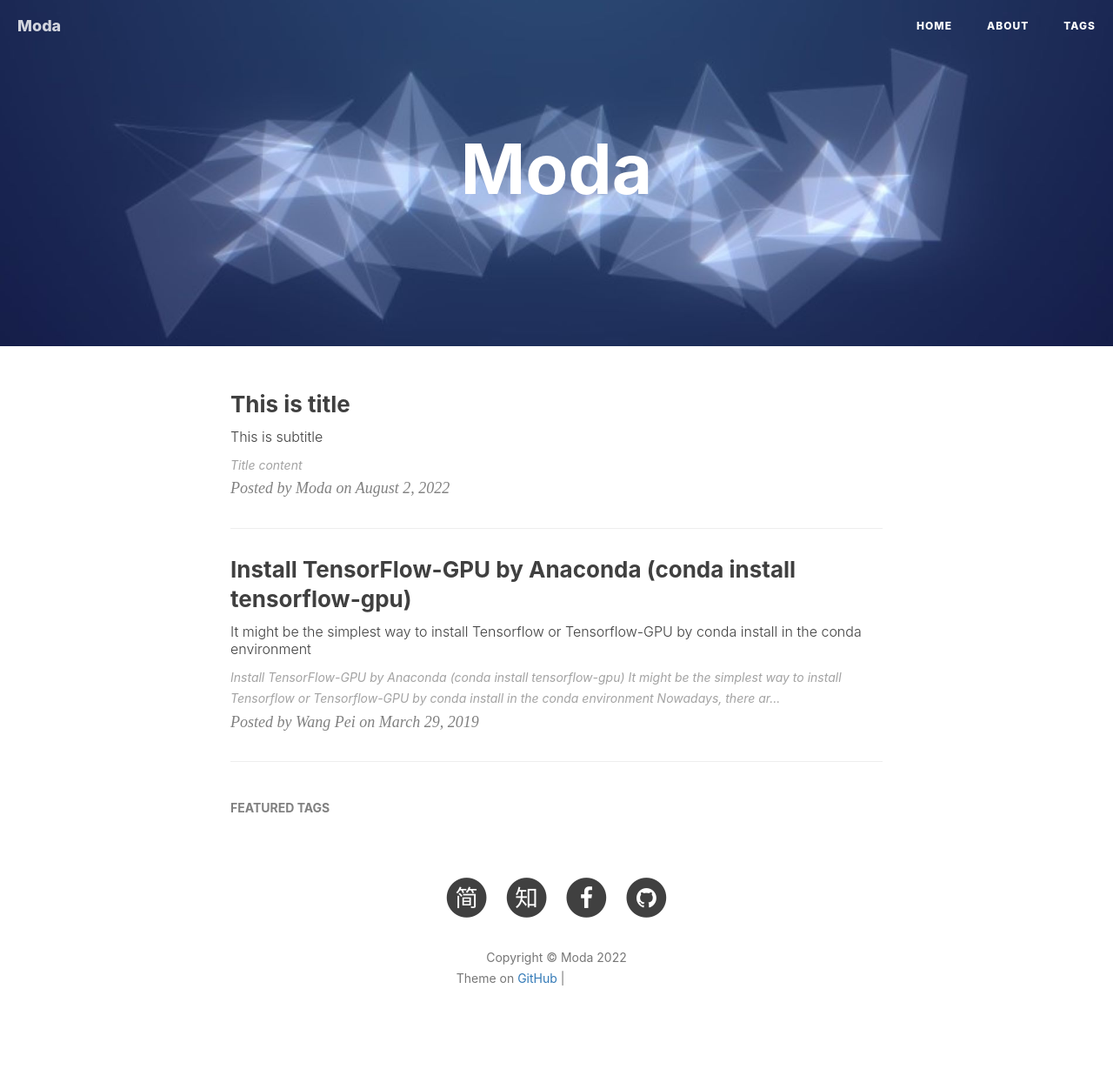
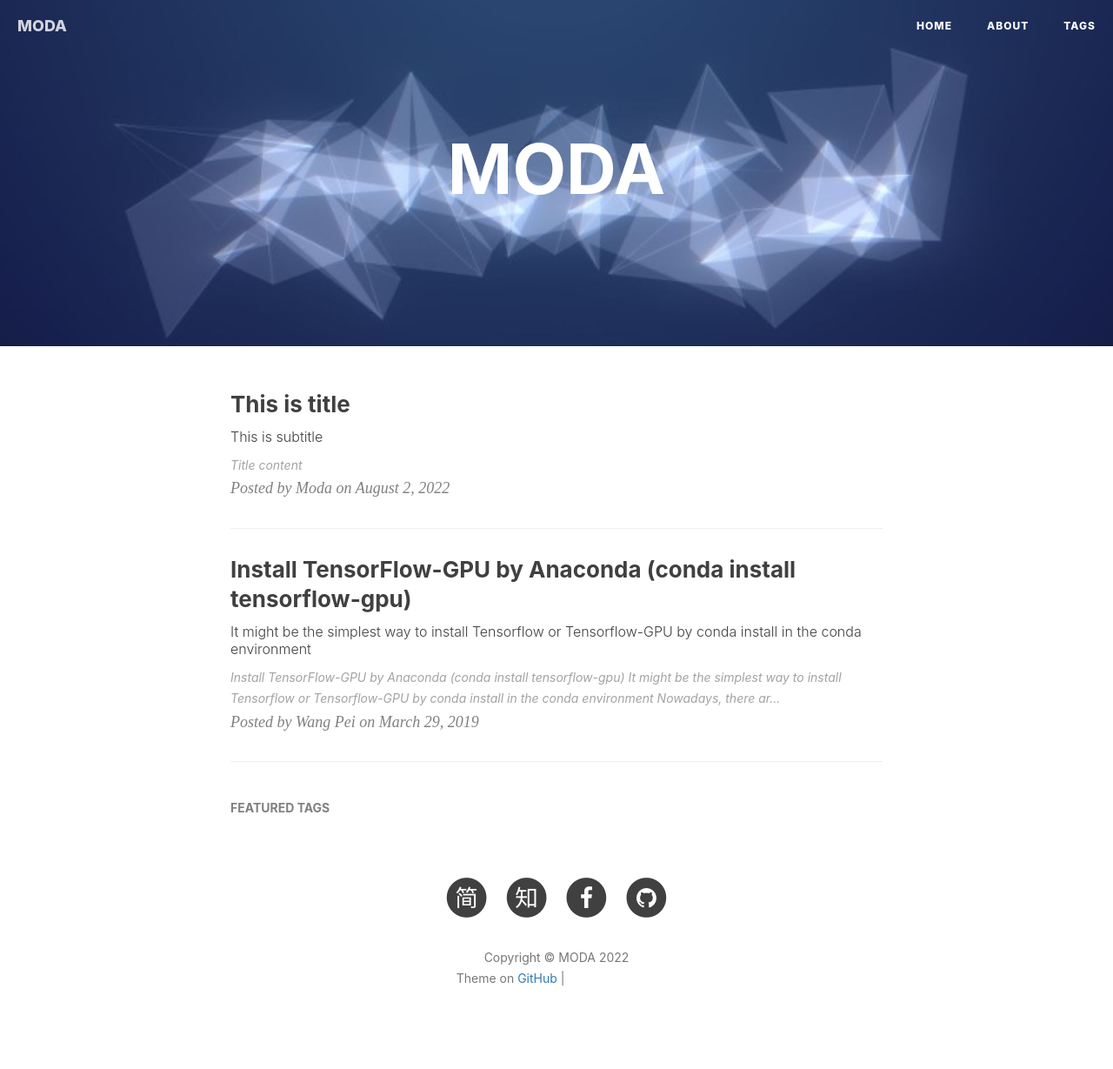
Before and after one commit to chenpnn/chenpnn.github.io, a Jekyll site: the page built from index.html, in a window 1280 px wide. Shown: the whole page at 87% size. Built offline with Jekyll 4.4.1, drawn with Linux system fonts in a browser that asks for light colours; nearby versions of some CDN libraries; library files that are not in the unit come from our copies; the list of posts is cut into pages by our own code; comment, search, counter and statistics services are not loaded; grey boxes are pictures that could not be loaded.

```diff
--- a/_config.yml
+++ b/_config.yml
@@ -1,6 +1,6 @@
 # Site settings
-title: Moda
-SEOTitle: Moda
+title: MODA
+SEOTitle: MODA
 header-img: img/home-bg-geom.jpg
 email: 暂无
 description: "写一句你想写的话"
```
